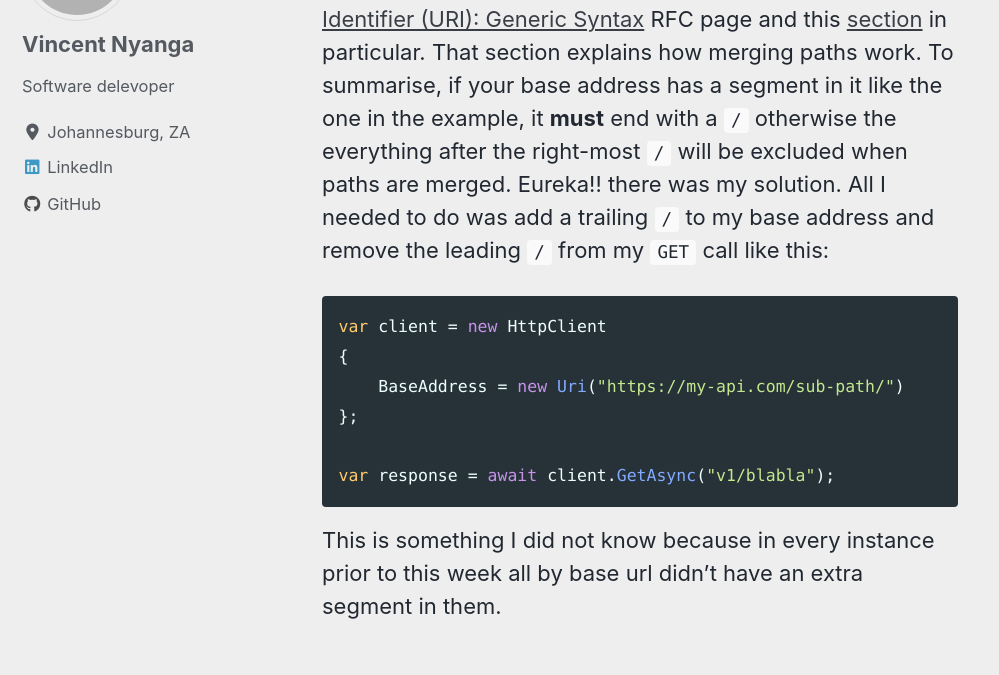
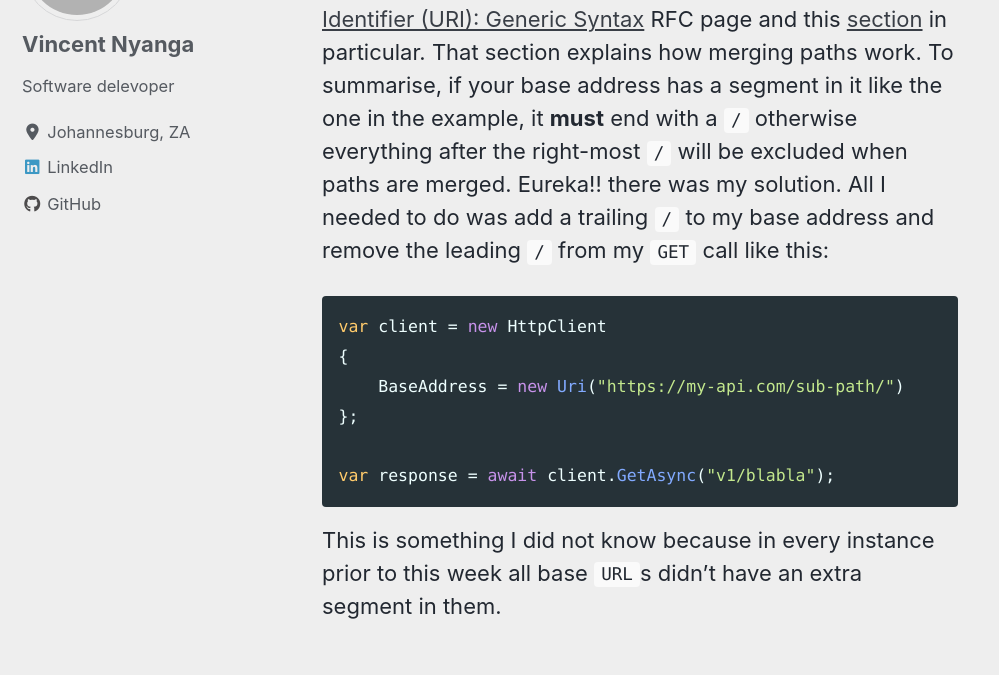
Before and after one commit to vince-nyanga/vince-nyanga.github.io, a Jekyll site: the page built from _lessons/week-1.md, in a window 1280 px wide and 900 px high, scrolled down 2412 px. Shown: the part 155-830 px from the top of the window, without its empty margins (0-999 px from the left). Built offline with Jekyll 4.4.1, drawn with Linux system fonts in a browser that asks for light colours; cached includes are drawn as plain includes; nearby versions of some CDN libraries; emoji names are drawn with the system emoji font; some of the changed text lies outside the part shown; grey boxes are pictures that could not be loaded.

Commit message:
fixed gramma

````diff
--- a/_lessons/week-1.md
+++ b/_lessons/week-1.md
@@ -40,7 +40,7 @@ var response = await client.GetAsync("/sub-path/v1/blabla");
 
 But wait, there are instances where I need to make the same call but without the `sub-path` section so the only way to do it is to add it in the base address of my client. I quickly realised that I needed to go back to my first implementation and somehow make sure that `sub-path` wasn't gonna get dropped when I make the call.
 
-I then investigated why my `sub-path` was getting dropped and my investigation led me to the [Uniform Resource Identifier (URI): Generic Syntax](https://tools.ietf.org/html/rfc3986) RFC page and this [section](https://tools.ietf.org/html/rfc3986#section-5.2.3) in particular. That section explains how merging paths work. To summarise, if your base address has a segment in it like the one in the example, it **must** end with a `/` otherwise the everything after the right-most `/` will be excluded when paths are merged. Eureka!! there was my solution. All I needed to do was add a trailing `/` to my base address and remove the leading `/` from my `GET` call like this:
+I then investigated why my `sub-path` was getting dropped and my investigation led me to the [Uniform Resource Identifier (URI): Generic Syntax](https://tools.ietf.org/html/rfc3986) RFC page and this [section](https://tools.ietf.org/html/rfc3986#section-5.2.3) in particular. That section explains how merging paths work. To summarise, if your base address has a segment in it like the one in the example, it **must** end with a `/` otherwise everything after the right-most `/` will be excluded when paths are merged. Eureka!! there was my solution. All I needed to do was add a trailing `/` to my base address and remove the leading `/` from my `GET` call like this:
 
 ```csharp
 var client = new HttpClient
@@ -51,4 +51,4 @@ var client = new HttpClient
 var response = await client.GetAsync("v1/blabla");
 ```
 
-This is something I did not know because in every instance prior to this week all by base url didn't have an extra segment in them.
+This is something I did not know because in every instance prior to this week all base `URL`s didn't have an extra segment in them.
````
Also changed, not shown: other parts of _lessons/week-1.md (+1 -1 lines).
